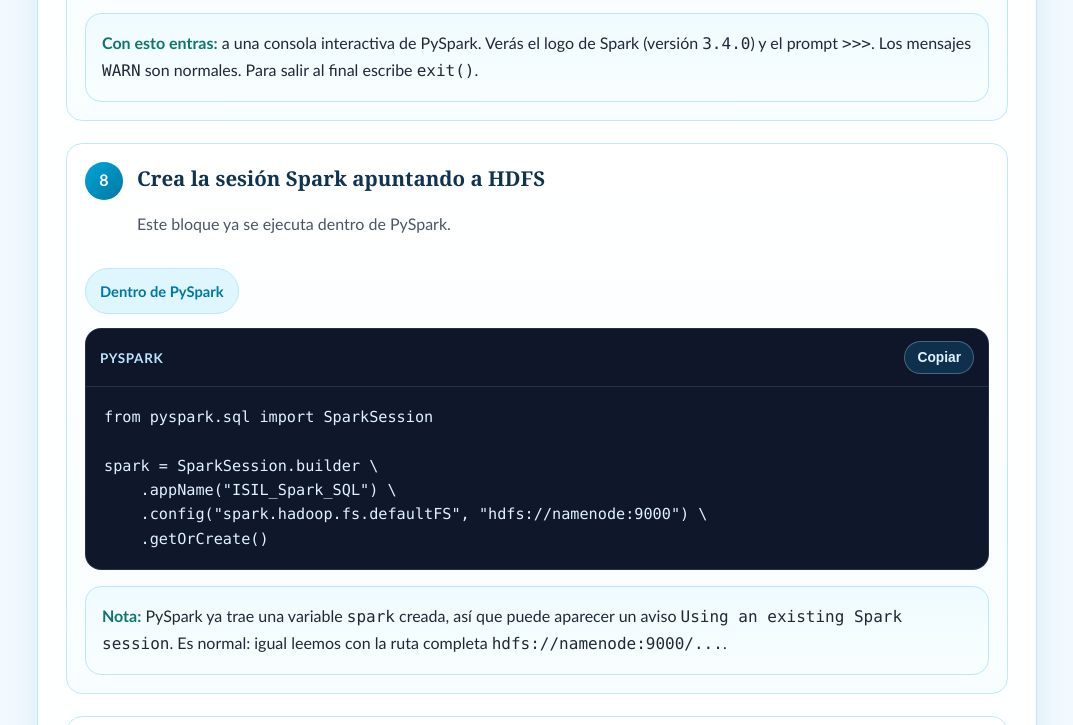
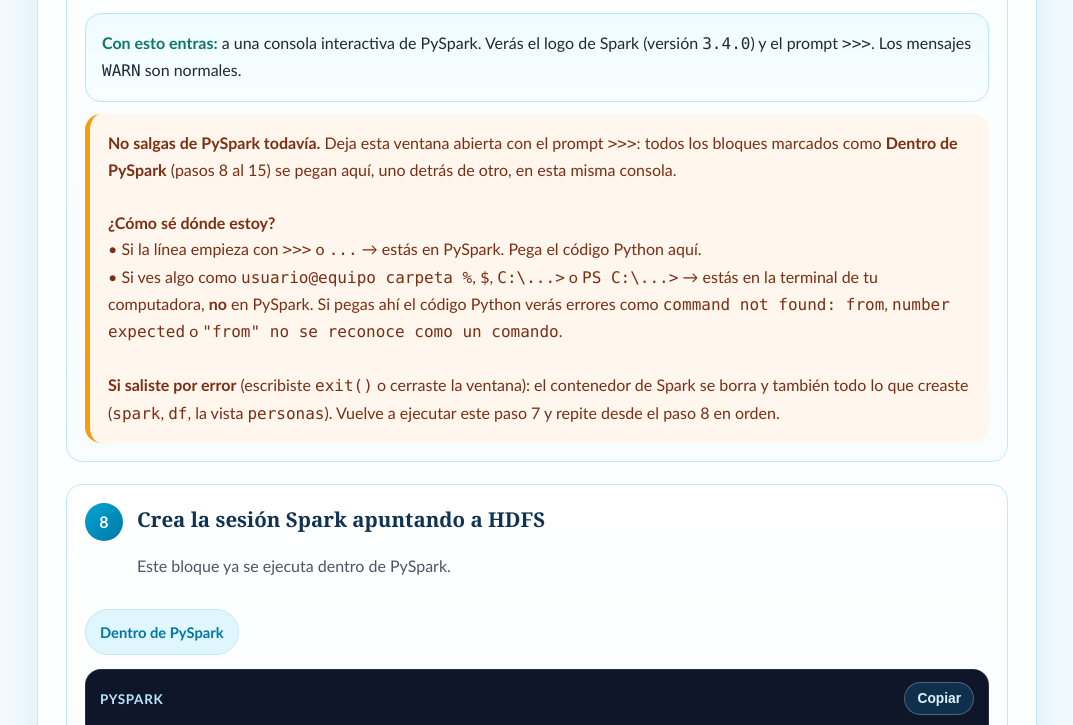
Before and after one commit to GxJohan/hadoop_isil, a plain HTML site: page week9.html in a window 1280 px wide. Shown: the part 5363-6088 px from the top of the page, without its empty margins (103-1176 px from the left). Drawn offline with Linux system fonts and the light colour scheme.

Commit message:
Clarify week 9: stay inside PySpark until the end, add recovery tips

```diff
--- a/week9.html
+++ b/week9.html
@@ -636,7 +636,19 @@
             <div class="result-box">
               <strong>Con esto entras:</strong> a una consola interactiva de PySpark. Verás el logo de Spark
               (versión <code>3.4.0</code>) y el prompt <code>&gt;&gt;&gt;</code>. Los mensajes <code>WARN</code> son normales.
-              Para salir al final escribe <code>exit()</code>.
+            </div>
+            <div class="warning-box" style="margin-top: 12px;">
+              <strong>No salgas de PySpark todavía.</strong> Deja esta ventana abierta con el prompt <code>&gt;&gt;&gt;</code>:
+              todos los bloques marcados como <strong>Dentro de PySpark</strong>
+              (pasos 8 al 15) se pegan aquí, uno detrás de otro, en esta misma consola.
+              <br><br>
+              <strong>¿Cómo sé dónde estoy?</strong>
+              <br>• Si la línea empieza con <code>&gt;&gt;&gt;</code> o <code>...</code> → estás en PySpark. Pega el código Python aquí.
+              <br>• Si ves algo como <code>usuario@equipo carpeta %</code>, <code>$</code>, <code>C:\...&gt;</code> o <code>PS C:\...&gt;</code> → estás en la terminal de tu computadora, <strong>no</strong> en PySpark. Si pegas ahí el código Python verás errores como <code>command not found: from</code>, <code>number expected</code> o <code>"from" no se reconoce como un comando</code>.
+              <br><br>
+              <strong>Si saliste por error</strong> (escribiste <code>exit()</code> o cerraste la ventana): el contenedor de Spark se borra
+              y también todo lo que creaste (<code>spark</code>, <code>df</code>, la vista <code>personas</code>). Vuelve a ejecutar
+              este paso 7 y repite desde el paso 8 en orden.
             </div>
           </article>
 
@@ -852,6 +864,10 @@
               <strong>Resultado esperado:</strong> 10 filas con <code>Weekly_GenAI_Hours</code> = <code>40.0</code>
               (hay empates, así que los <code>Student_ID</code> pueden variar).
             </div>
+            <div class="warning-box" style="margin-top: 12px;">
+              <strong>Recién ahora puedes salir:</strong> cuando termines todas las consultas, escribe <code>exit()</code>
+              en el prompt <code>&gt;&gt;&gt;</code>. Volverás a la terminal de tu computadora y el contenedor de Spark se borrará solo.
+            </div>
           </article>
         </div>
       </section>
@@ -889,6 +905,14 @@
           <article class="mini-card">
             <h3>Conflict: container name already in use</h3>
             <p>Tienes levantado el stack de <code>docker-hadoop</code> (Semana 5-6). Apágalo desde esa carpeta con <code>docker compose down</code> y vuelve al paso 1.</p>
+          </article>
+          <article class="mini-card">
+            <h3>command not found: from / number expected</h3>
+            <p>Pegaste código Python en la terminal de tu computadora, no en PySpark (pasa si escribiste <code>exit()</code> antes de tiempo). Vuelve al paso 7, espera el prompt <code>&gt;&gt;&gt;</code> y repite desde el paso 8.</p>
+          </article>
+          <article class="mini-card">
+            <h3>NameError: name 'df' is not defined</h3>
+            <p>Saliste de PySpark y entraste de nuevo: las variables se pierden al salir. Repite los pasos 8, 9 y 10 (este último crea la vista <code>personas</code>) antes de las consultas.</p>
           </article>
           <article class="mini-card">
             <h3>Cannot connect to the Docker daemon</h3>
```
